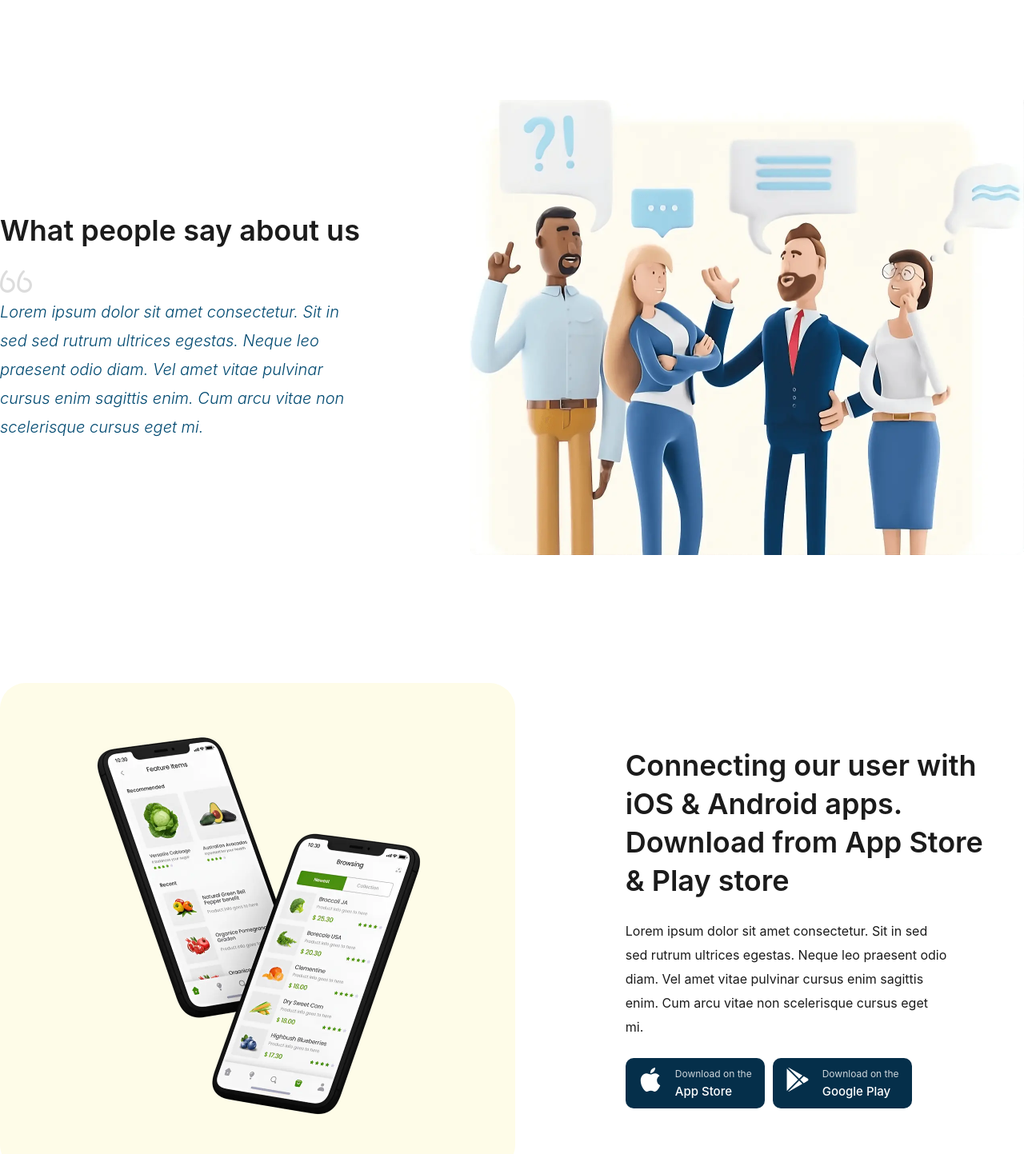
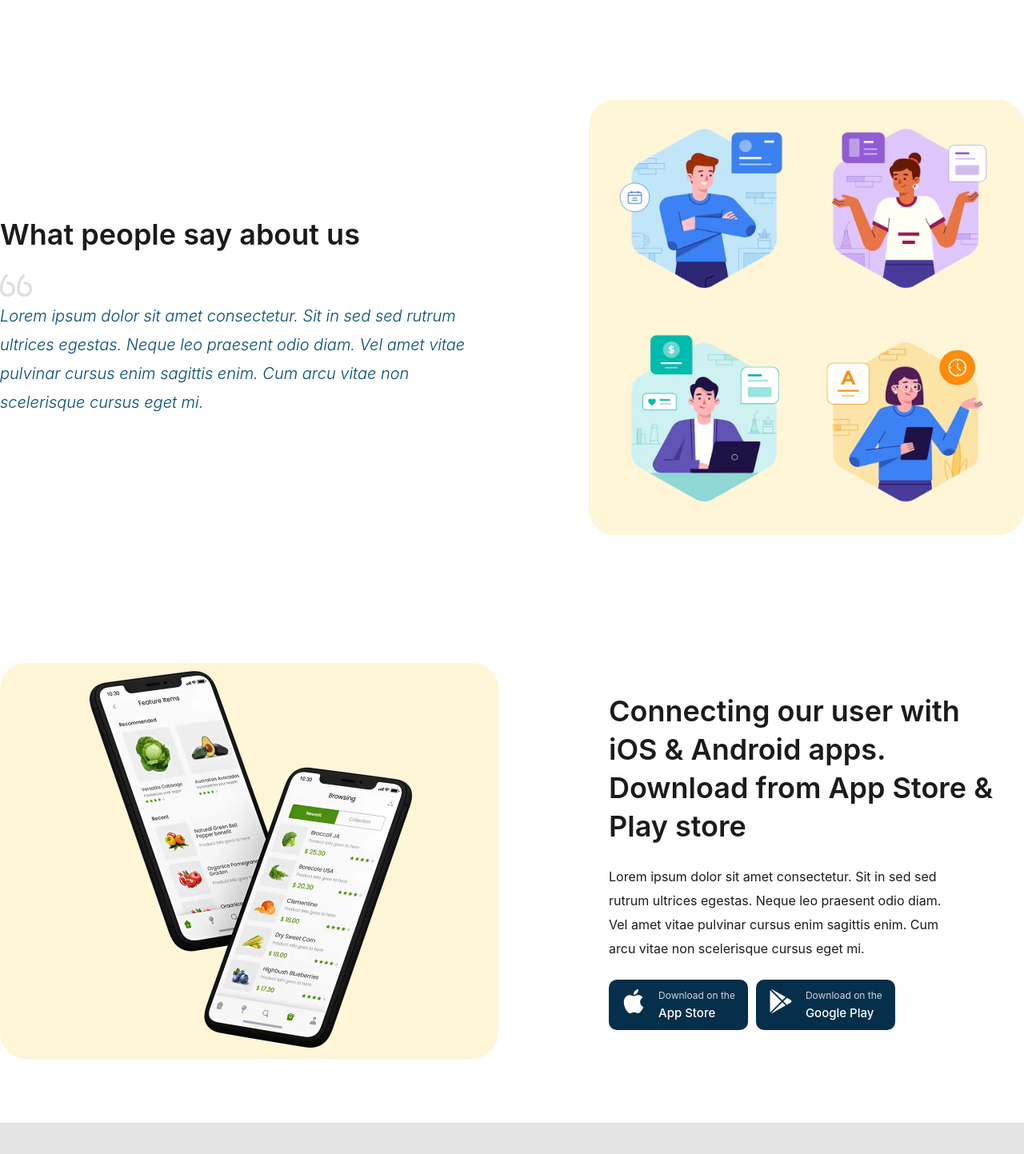
Before and after one commit to alexsantosquispe/go-quick-landing, a React (Vite) app: page / in a window 1280 px wide. Shown: the part 2520-3963 px from the top of the page at 80% size. Built offline with nearby package versions, Linux system fonts and the light colour scheme; the HTML template or start-up script is replaced by a standard one; a web font is replaced by a local one.

Commit message:
images optimized

```diff
--- a/src/components/organisms/CommentsSection.tsx
+++ b/src/components/organisms/CommentsSection.tsx
@@ -7,7 +7,7 @@ const CommentsSection = () => {
   return (
     <div className="flex w-full justify-center">
       <div className="flex w-[82.5rem] flex-col items-center gap-9 py-20">
-        <div className="flex items-center justify-between gap-[7.75rem]">
+        <div className="flex items-center justify-between gap-[8rem]">
           <div className="flex flex-col gap-6">
             <h2 className="text-4xl font-semibold">What people say about us</h2>
             <div className="flex flex-col">
@@ -17,11 +17,16 @@ const CommentsSection = () => {
               </p>
             </div>
           </div>
-          <img
-            src="/img/people-taking.webp"
-            className="h-[35.5625rem] w-[43.3125rem]"
-            alt="People taking"
-          />
+
+          <div className="flex rounded-4xl bg-amber-100/70 p-8 dark:bg-neutral-800">
+            <div className="h-[30rem] w-[30rem]">
+              <img
+                src="/img/people-taking.webp"
+                className="h-[30rem] w-[30rem] dark:brightness-90"
+                alt="People taking"
+              />
+            </div>
+          </div>
         </div>
       </div>
     </div>
--- a/src/components/organisms/MobileAppSection.tsx
+++ b/src/components/organisms/MobileAppSection.tsx
@@ -10,11 +10,11 @@ const MobileAppSection = () => {
     <div className="flex w-full justify-center">
       <div className="flex w-[82.5rem] flex-col items-center gap-9 py-20">
         <div className="flex items-center justify-between gap-x-[6.625rem]">
-          <div className="flex w-full rounded-4xl bg-yellow-50 px-[4.65rem] py-[3.594rem] dark:bg-neutral-800">
+          <div className="flex w-full rounded-4xl bg-amber-100/70 px-[4rem] dark:bg-neutral-800">
             <div className="h-[30.9375rem] w-[30.9375rem]">
               <img
                 src="/img/phone.webp"
-                className="h-[30.9375rem] w-[30.9375rem] dark:brightness-90"
+                className="h-[30.9375rem] w-[30.9375rem] transition-all duration-300 hover:scale-110 dark:brightness-90"
                 alt="Mobile app image"
               />
             </div>
```
Also changed, not shown: public/img/people-taking.webp.
